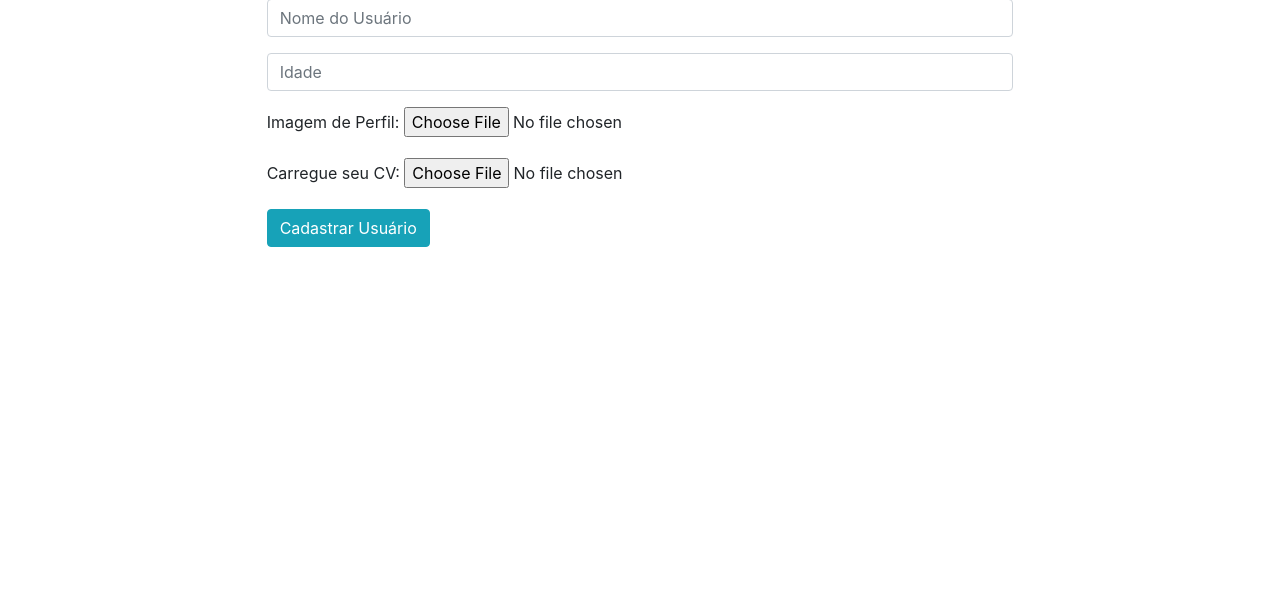
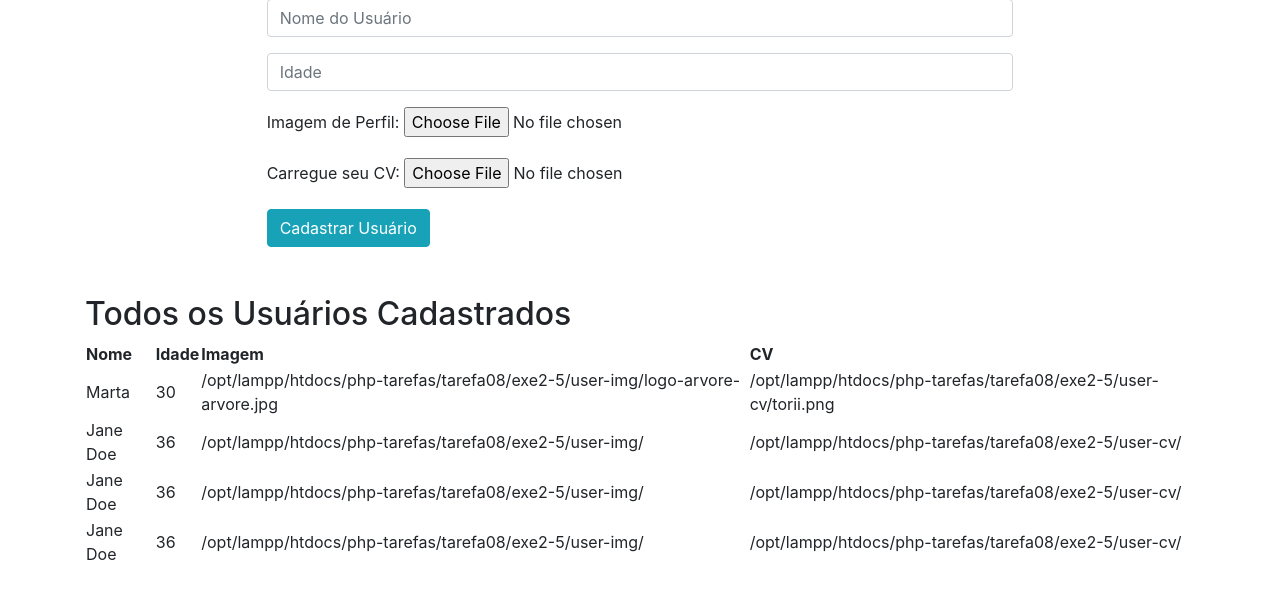
Before and after one commit to sousa-marta/php-tarefas, a PHP site: page /cadastroUsuarios.php in a window 1280 px wide. Shown: the part 86-685 px from the top of the page. Run offline with PHP 8.4, Linux system fonts and the light colour scheme.

Commit message:
criei tabela de usuários cadastrados

```diff
--- a/tarefa08/exe2-5/cadastroUsuarios.php
+++ b/tarefa08/exe2-5/cadastroUsuarios.php
@@ -1,4 +1,7 @@
 <?php
+
+  $users = json_decode(file_get_contents(__DIR__."/usuarios.json"),true);
+
   function cadastrarUsuario($name,$age,$img,$cv){
     $fileName = "usuarios.json";
 
@@ -13,9 +16,9 @@
       $write = file_put_contents($fileName,$json); //salva em config json
 
       if($write) {
-        echo "O usuário foi adicionado corretamente";
+        return "O usuário foi adicionado corretamente";
       }else {
-        echo "Houve um problema ao adicionar o usuário";
+        return "Houve um problema ao adicionar o usuário";
       }
 
     //Se ainda não existir arquivo .json, cria:
@@ -28,9 +31,9 @@
       $write = file_put_contents($fileName,$json); //salva em config json
 
       if($write) {
-        echo "O usuário foi adicionado corretamente";
+        return "O usuário foi adicionado corretamente";
       }else {
-        echo "Houve um problema ao adicionar o usuário";
+        return "Houve um problema ao adicionar o usuário";
       }
 
     }
@@ -54,7 +57,7 @@
 
     $saveCV = move_uploaded_file($cvTmpPath,$cvFinalPath);
 
-    //Imprimindo na tela
+    //Imprime na tela se deu certo ou não (imprime os returns de dentro da função)
     echo cadastrarUsuario($_POST["userName"],$_POST["userAge"],$imgFinalPath,$cvFinalPath);
   }
 
@@ -71,7 +74,9 @@
   <link rel="stylesheet" href="https://stackpath.bootstrapcdn.com/bootstrap/4.3.1/css/bootstrap.min.css" integrity="sha384-ggOyR0iXCbMQv3Xipma34MD+dH/1fQ784/j6cY/iJTQUOhcWr7x9JvoRxT2MZw1T" crossorigin="anonymous">
 </head>
 <body>
-  <main class="container d-flex justify-content-center p-5">
+  <main class="container">
+    <!-- Formulário de Input de Dados: -->
+    <section class="d-flex justify-content-center p-5">
       <div class="row">
         <div class="col-12">
           <h4>Cadastro do Usuário</h4>
@@ -96,6 +101,36 @@
           </form>
         </div>
       </div>
+    </section>
+
+    <!-- Tabela de Usuários Cadastrados: -->
+    <section class="row d-flex justify-content-around">
+      <div class="col-12">
+        <h2>Todos os Usuários Cadastrados</h2>
+        <?php if($users){ ?>
+          <table>
+            <tr>
+              <th>Nome</th>
+              <th>Idade</th>
+              <th>Imagem</th>
+              <th>CV</th>
+            </tr>
+            <?php foreach($users as $row){ ?>
+            <tr>
+              <td><?= $row["userName"]; ?></td>
+              <td><?= $row["userAge"]; ?></td>
+              <td><?= $row["userImage"]; ?></td>
+              <td><?= $row["userCV"]; ?></td>
+            </tr>
+            <?php } ?>
+          </table>
+        <?php } ?>
+      </div>
+    </section>
+
+
+
+
 </main>
 </body>
 </html>
--- a/tarefa08/exe2-5/usuarios.json
+++ b/tarefa08/exe2-5/usuarios.json
@@ -1 +1 @@
-[{"userName":"Marta","userAge":"30","userImage":"\/opt\/lampp\/htdocs\/php-tarefas\/tarefa08\/exe2-5\/user-img\/logo-arvore-arvore.jpg","userCV":"\/opt\/lampp\/htdocs\/php-tarefas\/tarefa08\/exe2-5\/user-cv\/torii.png"}]
+[{"userName":"Marta","userAge":"30","userImage":"\/opt\/lampp\/htdocs\/php-tarefas\/tarefa08\/exe2-5\/user-img\/logo-arvore-arvore.jpg","userCV":"\/opt\/lampp\/htdocs\/php-tarefas\/tarefa08\/exe2-5\/user-cv\/torii.png"},{"userName":"Jane Doe","userAge":"36","userImage":"\/opt\/lampp\/htdocs\/php-tarefas\/tarefa08\/exe2-5\/user-img\/","userCV":"\/opt\/lampp\/htdocs\/php-tarefas\/tarefa08\/exe2-5\/user-cv\/"},{"userName":"Jane Doe","userAge":"36","userImage":"\/opt\/lampp\/htdocs\/php-tarefas\/tarefa08\/exe2-5\/user-img\/","userCV":"\/opt\/lampp\/htdocs\/php-tarefas\/tarefa08\/exe2-5\/user-cv\/"},{"userName":"Jane Doe","userAge":"36","userImage":"\/opt\/lampp\/htdocs\/php-tarefas\/tarefa08\/exe2-5\/user-img\/","userCV":"\/opt\/lampp\/htdocs\/php-tarefas\/tarefa08\/exe2-5\/user-cv\/"}]
```
Also changed, not shown: tarefa08/duvidas.txt (+2 -0 lines), tarefa08/exe2-5/perfil.php (added, +3 -0 lines). Lines whose indentation alone changed are shown as unchanged.
